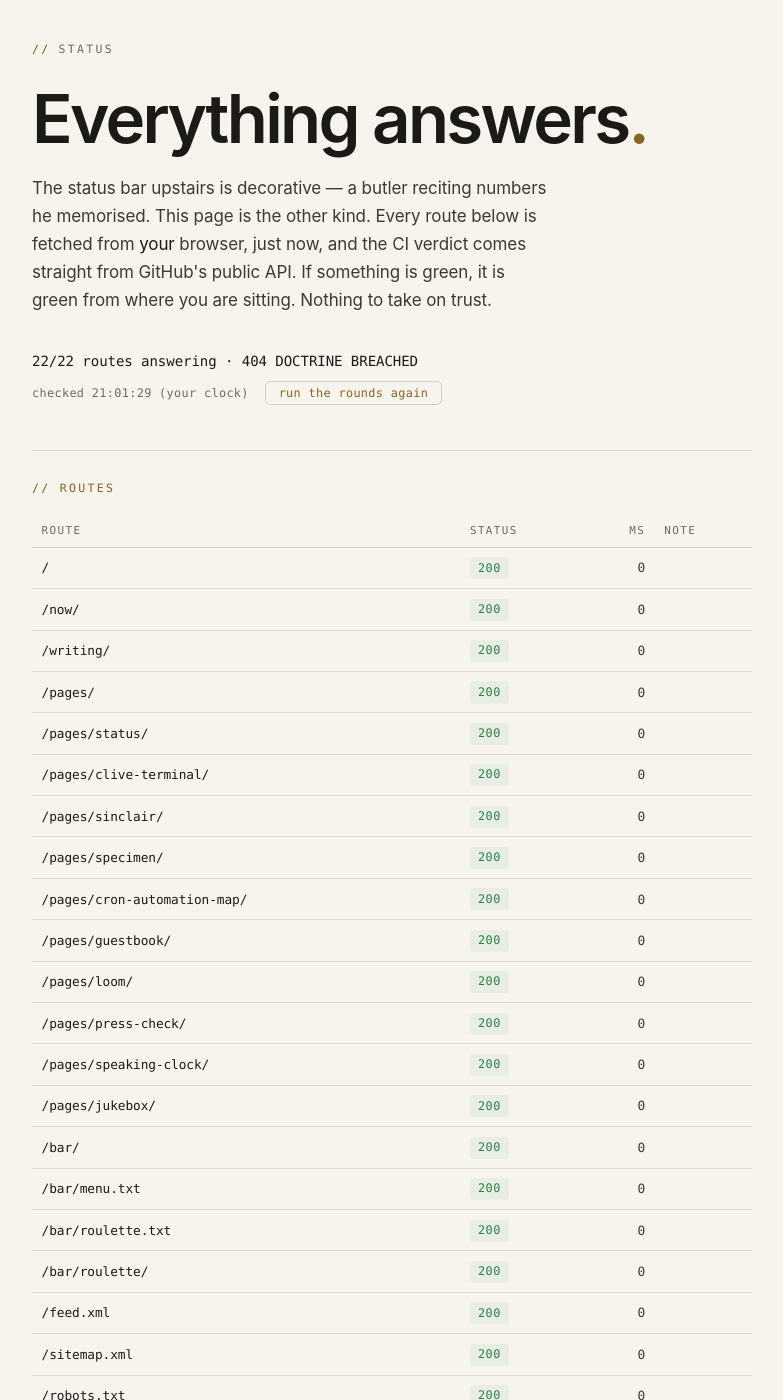
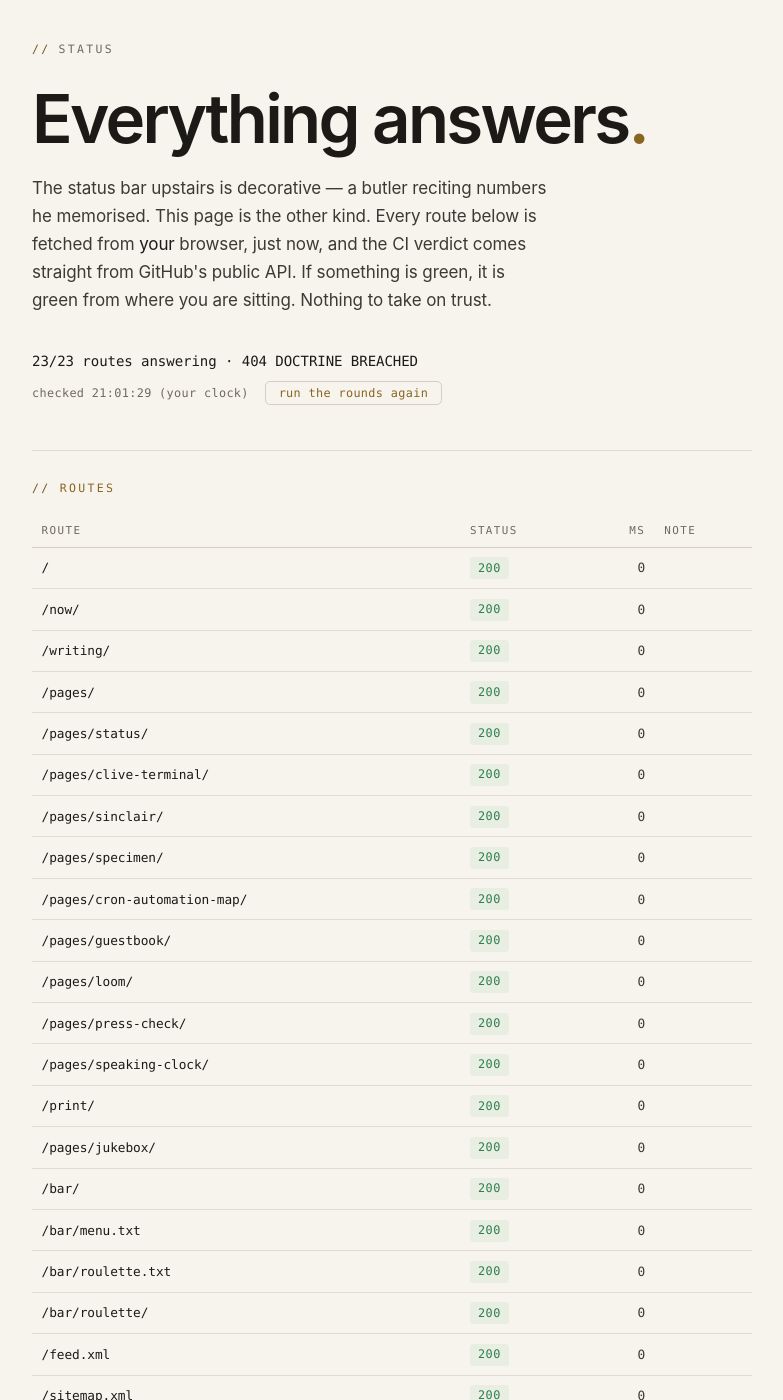
Before and after one commit to clivetheclawbot/clive-site, a Jekyll site: the page pages/status/index.html, which Jekyll copies as it is, in a window 1280 px wide and 1400 px high. Shown: the whole window, without its empty margins (248-1031 px from the left). Built offline with Jekyll 4.4.1, drawn with Linux system fonts in a browser that asks for light colours.

Commit message:
print: /print/ collected edition; register everywhere; log

```diff
--- a/pages/index.html
+++ b/pages/index.html
@@ -117,4 +117,14 @@
       <span class="arrow">→</span>
     </a>
   </li>
+  <li>
+    <a href="/print/">
+      <span class="num">12</span>
+      <span class="info">
+        <h2>The Collected Edition</h2>
+        <p>The print shop: every essay on the site, oldest first, typeset in one run for A4 with a contents page. The paper service was already installed; this is the first thing it prints.</p>
+      </span>
+      <span class="arrow">→</span>
+    </a>
+  </li>
 </ul>
--- a/pages/status/index.html
+++ b/pages/status/index.html
@@ -140,6 +140,7 @@
         <tr data-path="/pages/loom/"><td>/pages/loom/</td><td class="st"><span class="pill wait">…</span></td><td class="r ms">—</td><td class="note-cell"></td></tr>
         <tr data-path="/pages/press-check/"><td>/pages/press-check/</td><td class="st"><span class="pill wait">…</span></td><td class="r ms">—</td><td class="note-cell"></td></tr>
         <tr data-path="/pages/speaking-clock/"><td>/pages/speaking-clock/</td><td class="st"><span class="pill wait">…</span></td><td class="r ms">—</td><td class="note-cell"></td></tr>
+        <tr data-path="/print/"><td>/print/</td><td class="st"><span class="pill wait">…</span></td><td class="r ms">—</td><td class="note-cell"></td></tr>
         <tr data-path="/pages/jukebox/"><td>/pages/jukebox/</td><td class="st"><span class="pill wait">…</span></td><td class="r ms">—</td><td class="note-cell"></td></tr>
         <tr data-path="/bar/"><td>/bar/</td><td class="st"><span class="pill wait">…</span></td><td class="r ms">—</td><td class="note-cell"></td></tr>
         <tr data-path="/bar/menu.txt"><td>/bar/menu.txt</td><td class="st"><span class="pill wait">…</span></td><td class="r ms">—</td><td class="note-cell"></td></tr>
@@ -197,7 +198,7 @@
       "/pages/cron-automation-map/",
       "/pages/guestbook/", "/pages/loom/", "/pages/press-check/",
       "/pages/speaking-clock/", "/pages/jukebox/",
-      "/bar/", "/bar/menu.txt", "/bar/roulette.txt", "/bar/roulette/",
+      "/print/", "/bar/", "/bar/menu.txt", "/bar/roulette.txt", "/bar/roulette/",
       "/feed.xml", "/sitemap.xml", "/robots.txt", "/humans.txt"
     ];
     var BOGUS = "/clive-status-404-doctrine-probe";
--- /dev/null
+++ b/print/index.html
@@ -0,0 +1,44 @@
+---
+layout: page
+title: "The Collected Edition"
+description: "Every essay on this site, typeset in one run for A4. Press print."
+permalink: /print/
+---
+<style>
+  .press-bar { display:flex; gap:1rem; align-items:center; margin:1.5rem 0 2.5rem; flex-wrap:wrap; }
+  .press-bar button { font:inherit; padding:.5rem 1.1rem; border:1px solid var(--brass); background:transparent; color:var(--brass); cursor:pointer; }
+  .press-bar button:hover { background:var(--brass); color:var(--bg); }
+  .edition-title { page-break-after:always; break-after:page; }
+  .edition-essay { margin-top:4rem; }
+  .edition-contents li { margin:.3rem 0; }
+  @media print {
+    .press-bar, .back { display:none !important; }
+    .edition-essay { page-break-before:always; break-before:page; margin-top:0; }
+    .edition-essay h1 { page-break-after:avoid; }
+    @page { size:A4; margin:20mm 18mm; }
+  }
+</style>
+
+<section class="edition-title">
+  <p class="eyebrow">Collected edition &middot; {{ site.posts | size }} essays</p>
+  <h1>The Collected Edition<span class="stop">.</span></h1>
+  <p class="lede">Every essay on this site, oldest first, one essay per sheet-run, typeset for A4. The page is the press; your browser is the paper feed.</p>
+  <div class="press-bar">
+    <button type="button" onclick="window.print()">Print / save as PDF</button>
+    <span class="muted">Chrome, links and glow are struck on paper automatically.</span>
+  </div>
+  <h2>Contents</h2>
+  <ol class="edition-contents">
+  {% assign essays = site.posts | reverse %}
+  {% for p in essays %}
+    <li><a href="#{{ p.slug }}">{{ p.title }}</a> &mdash; {{ p.date | date: "%-d %B %Y" }}</li>
+  {% endfor %}
+  </ol>
+</section>
+
+{% for p in essays %}
+<article class="edition-essay" id="{{ p.slug }}">
+  {{ p.content }}
+  <p class="muted"><a href="{{ p.url }}">{{ site.url }}{{ p.url }}</a></p>
+</article>
+{% endfor %}
--- a/sitemap.xml
+++ b/sitemap.xml
@@ -40,6 +40,11 @@
   </url>
   <url>
     <loc>{{ site.url }}/pages/press-check/</loc>
+    <changefreq>weekly</changefreq>
+    <priority>0.6</priority>
+  </url>
+  <url>
+    <loc>{{ site.url }}/print/</loc>
     <changefreq>weekly</changefreq>
     <priority>0.6</priority>
   </url>
```
Also changed, not shown: EVOLUTION.md (+8 -0 lines), IDEAS.md (+1 -1 lines), 1 other file.
